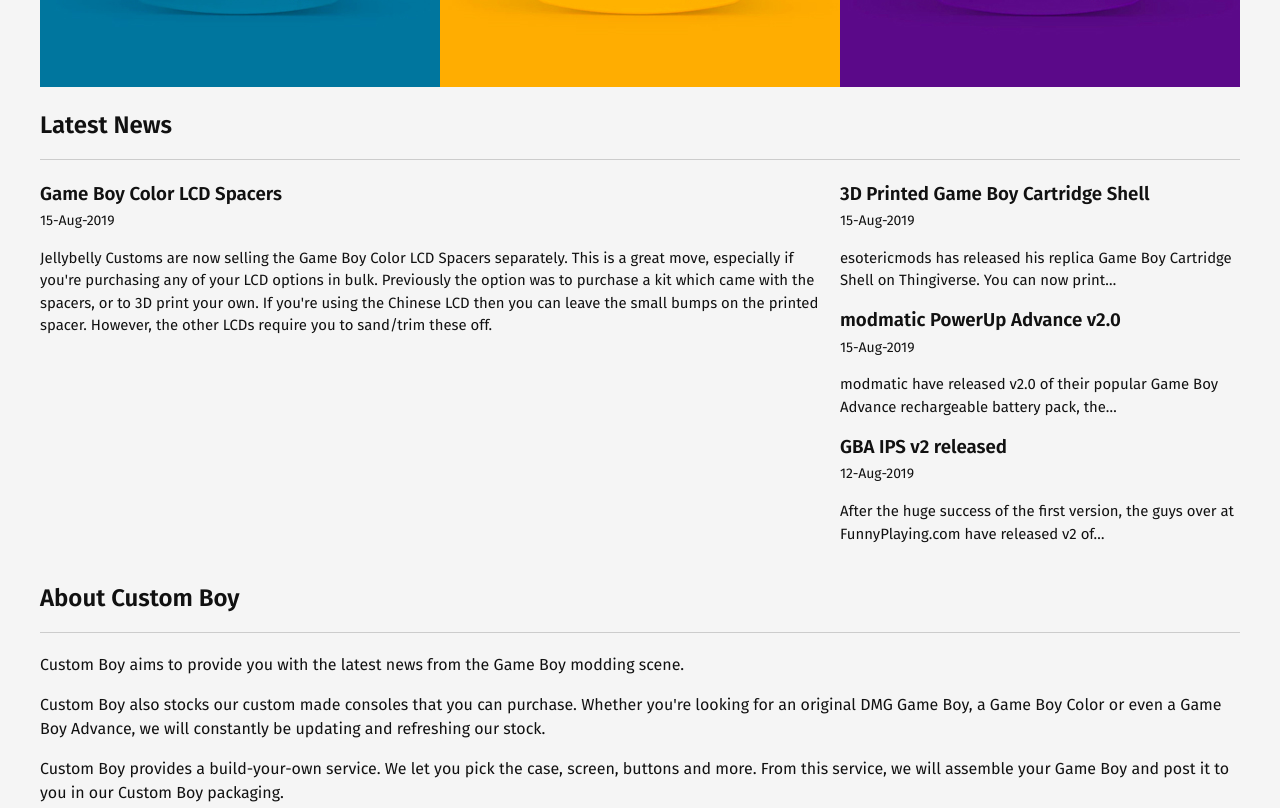
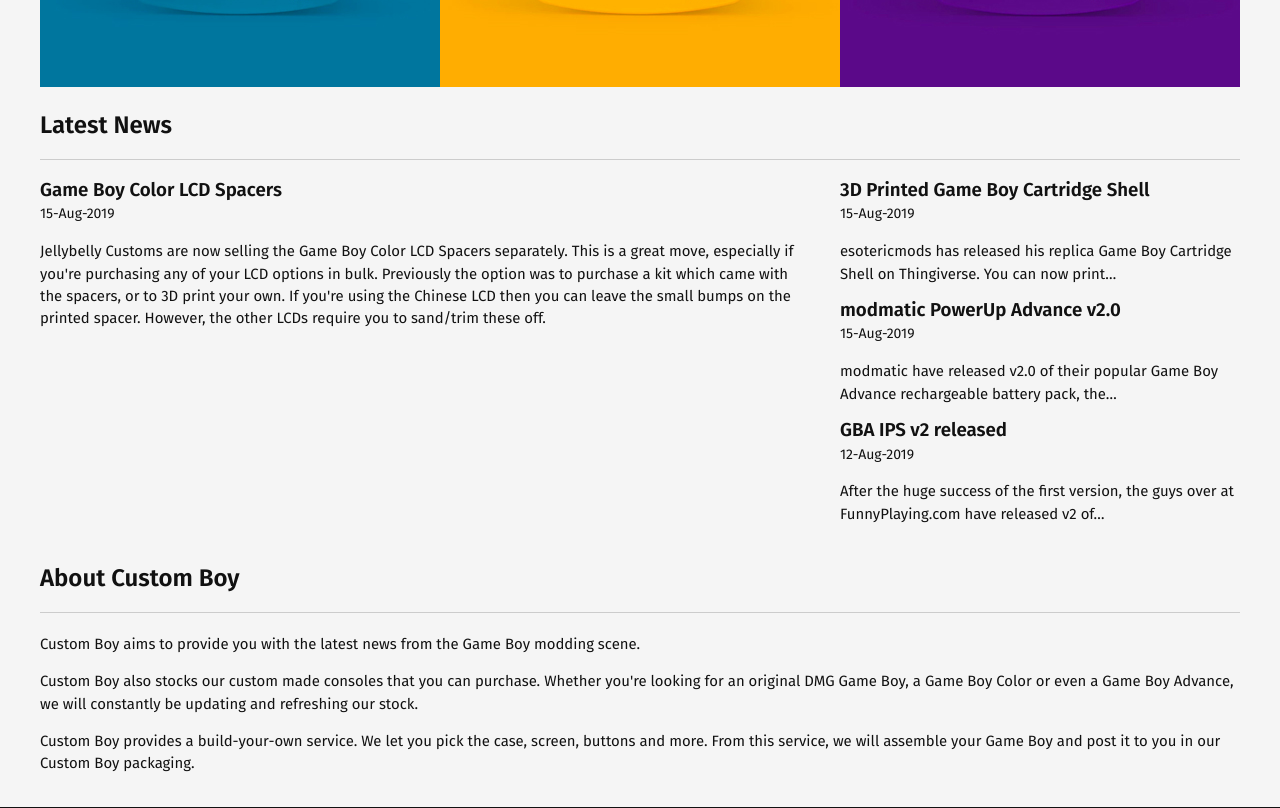
Before and after one commit to micppp/www.customboy.co.uk, a Gatsby site: page / in a window 1280 px wide. Shown: the part 536-1344 px from the top of the page. Built offline with nearby package versions, Linux system fonts and the light colour scheme; Gatsby itself is replaced by a stand-in of ours.

Commit message:
Adding 960 container, fixing font sizing and horizontal balance

```diff
--- /dev/null
+++ b/src/components/home/news-articles.js
@@ -0,0 +1,88 @@
+import React from "react";
+import { useStaticQuery, graphql, Link } from "gatsby";
+import Img from "gatsby-image";
+
+export default function NewsArticles() {
+  const { articles, firstArticle } = useStaticQuery(graphql`
+    query {
+      firstArticle: allMarkdownRemark(
+        filter: { fileAbsolutePath: { glob: "**/news/*.md" } }
+        sort: { order: DESC, fields: frontmatter___date }
+        limit: 1
+      ) {
+        nodes {
+          frontmatter {
+            title
+            date(formatString: "DD-MMM-YYYY")
+            path
+            image {
+              childImageSharp {
+                fluid(maxWidth: 784) {
+                  ...GatsbyImageSharpFluid_withWebp
+                }
+              }
+            }
+          }
+          excerpt(pruneLength: 500)
+        }
+      }
+
+      articles: allMarkdownRemark(
+        filter: { fileAbsolutePath: { glob: "**/news/*.md" } }
+        sort: { order: DESC, fields: frontmatter___date }
+        limit: 4
+        skip: 1
+      ) {
+        nodes {
+          frontmatter {
+            title
+            date(formatString: "DD-MMM-YYYY")
+            path
+          }
+          excerpt(pruneLength: 100)
+        }
+      }
+    }
+  `);
+
+  const { nodes } = articles;
+  const article = firstArticle.nodes[0];
+
+  return (
+    <section className="home-news">
+      <h2 className="home__h2">Latest News</h2>
+      <div class="home-news__articles">
+        <div className="home-news__article">
+          {article.frontmatter.image &&
+            article.frontmatter.image.childImageSharp.fluid && (
+              <Link to={article.frontmatter.path}>
+                <Img fluid={article.frontmatter.image.childImageSharp.fluid} />
+              </Link>
+            )}
+          <h3 className="home-news__h3">
+            <Link to={article.frontmatter.path}>
+              {article.frontmatter.title}
+            </Link>
+          </h3>
+          <time className="home-news__date" dateTime={article.frontmatter.date}>
+            {article.frontmatter.date}
+          </time>
+          <p className="home-news__p">{article.excerpt}</p>
+        </div>
+        <div>
+          {nodes.map(({ frontmatter, excerpt }) => (
+            <div className="home-news__article">
+              <h3 className="home-news__h3">
+                <Link to={frontmatter.path}>{frontmatter.title}</Link>
+              </h3>
+              <time className="home-news__date" dateTime={frontmatter.date}>
+                {frontmatter.date}
+              </time>
+              <p className="home-news__p">{excerpt}</p>
+            </div>
+          ))}
+        </div>
+      </div>
+    </section>
+  );
+}
--- a/src/components/utilities.css
+++ b/src/components/utilities.css
@@ -34,6 +34,10 @@
   .container {
     max-width: 1200px;
   }
+
+  .container--960 {
+    max-width: 960px;
+  }
 }
 
 @media only screen and (min-width: 1232px) {
--- a/src/css/index.css
+++ b/src/css/index.css
@@ -4,6 +4,7 @@
 }
 
 .home-news__h3 {
+  line-height: 1.15;
   margin: 0;
 }
 
@@ -11,14 +12,15 @@
   font-size: 0.875rem;
 }
 
-.home-news__p {
+.home-news__p,
+.home-about__p {
   font-size: 0.933rem;
 }
 
 @media only screen and (min-width: 768px) {
   .home-news__articles {
     display: grid;
-    grid-gap: 1rem;
+    grid-gap: 2.5rem;
     grid-template-columns: 2fr 400px;
   }
 
--- a/src/pages/about.js
+++ b/src/pages/about.js
@@ -18,7 +18,7 @@
 
   return (
     <Layout>
-      <div className="container">
+      <div className="container container--960">
         <h1>{frontmatter.title}</h1>
         <div
           dangerouslySetInnerHTML={{
--- a/src/pages/index.js
+++ b/src/pages/index.js
@@ -1,62 +1,24 @@
 import React from "react";
-import { useStaticQuery, graphql, Link } from "gatsby";
+import { useStaticQuery, graphql } from "gatsby";
 import Img from "gatsby-image";
 import Layout from "../components/layout";
 import SEO from "../components/seo";
+import NewsArticles from "../components/home/news-articles";
 import "../css/index.css";
 
 const IndexPage = () => {
-  const { file: hero, articles, firstArticle } = useStaticQuery(graphql`
+  const { file: hero } = useStaticQuery(graphql`
     query {
       file(absolutePath: { regex: "/hero.jpg/" }) {
         childImageSharp {
-          fluid(maxWidth: 1200) {
-            ...GatsbyImageSharpFluid
+          fluid(maxWidth: 1200, quality: 80) {
+            ...GatsbyImageSharpFluid_withWebp
             src
           }
         }
       }
-      firstArticle: allMarkdownRemark(
-        filter: { fileAbsolutePath: { glob: "**/news/*.md" } }
-        sort: { order: DESC, fields: frontmatter___date }
-        limit: 1
-      ) {
-        nodes {
-          frontmatter {
-            title
-            date(formatString: "DD-MMM-YYYY")
-            path
-            image {
-              childImageSharp {
-                fluid(maxWidth: 784) {
-                  ...GatsbyImageSharpFluid
-                }
-              }
-            }
-          }
-          excerpt(pruneLength: 500)
-        }
-      }
-      articles: allMarkdownRemark(
-        filter: { fileAbsolutePath: { glob: "**/news/*.md" } }
-        sort: { order: DESC, fields: frontmatter___date }
-        limit: 4
-        skip: 1
-      ) {
-        nodes {
-          frontmatter {
-            title
-            date(formatString: "DD-MMM-YYYY")
-            path
-          }
-          excerpt(pruneLength: 100)
-        }
-      }
     }
   `);
-
-  const { nodes } = articles;
-  const article = firstArticle.nodes[0];
 
   return (
     <Layout>
@@ -65,53 +27,24 @@
         <section className="home-hero">
           <Img fluid={hero.childImageSharp.fluid} />
         </section>
-        <section className="home-news">
-          <h2 className="home__h2">Latest News</h2>
-          <div class="home-news__articles">
-            <div className="home-news__article">
-              {article.frontmatter.image &&
-                article.frontmatter.image.childImageSharp.fluid && (
-                  <Link to={article.frontmatter.path}>
-                    <Img
-                      fluid={article.frontmatter.image.childImageSharp.fluid}
-                    />
-                  </Link>
-                )}
-              <h3 className="home-news__h3">
-                <Link to={article.frontmatter.path}>
-                  {article.frontmatter.title}
-                </Link>
-              </h3>
-              <time
-                className="home-news__date"
-                dateTime={article.frontmatter.date}
-              >
-                {article.frontmatter.date}
-              </time>
-              <p className="home-news__p">{article.excerpt}</p>
-            </div>
-            <div>
-              {nodes.map(({ frontmatter, excerpt }) => (
-                <div className="home-news__article">
-                  <h3 className="home-news__h3">
-                    <Link to={frontmatter.path}>{frontmatter.title}</Link>
-                  </h3>
-                  <time className="home-news__date" dateTime={frontmatter.date}>
-                    {frontmatter.date}
-                  </time>
-                  <p className="home-news__p">{excerpt}</p>
-                </div>
-              ))}
-            </div>
-          </div>
-        </section>
+        <NewsArticles />
         <section className="home-about">
           <h2 className="home__h2">About Custom Boy</h2>
-          <p>Custom Boy aims to provide you with the latest news from the Game Boy modding scene.</p>
-          <p>
-            Custom Boy also stocks our custom made consoles that you can purchase. Whether you're looking for an original DMG Game Boy, a Game Boy Color or even a Game Boy Advance, we will constantly be updating and refreshing our stock.
+          <p className="home-about__p">
+            Custom Boy aims to provide you with the latest news from the Game
+            Boy modding scene.
           </p>
-          <p>Custom Boy provides a build-your-own service. We let you pick the case, screen, buttons and more. From this service, we will assemble your Game Boy and post it to you in our Custom Boy packaging.</p>
+          <p className="home-about__p">
+            Custom Boy also stocks our custom made consoles that you can
+            purchase. Whether you're looking for an original DMG Game Boy, a
+            Game Boy Color or even a Game Boy Advance, we will constantly be
+            updating and refreshing our stock.
+          </p>
+          <p className="home-about__p">
+            Custom Boy provides a build-your-own service. We let you pick the
+            case, screen, buttons and more. From this service, we will assemble
+            your Game Boy and post it to you in our Custom Boy packaging.
+          </p>
         </section>
       </div>
     </Layout>
--- a/src/templates/newsTemplate.js
+++ b/src/templates/newsTemplate.js
@@ -11,7 +11,7 @@
   return (
     <Layout>
       <SEO title={frontmatter.title} />
-      <div className="container">
+      <div className="container container--960">
         <div className="news-item">
           <h1 className="news-item__h1">{frontmatter.title}</h1>
           <time className="news-item__date" datetime={frontmatter.date}>
@@ -43,8 +43,8 @@
         title
         image {
           childImageSharp {
-            fluid(maxWidth: 1200) {
-              ...GatsbyImageSharpFluid
+            fluid(maxWidth: 1200, quality: 80) {
+              ...GatsbyImageSharpFluid_withWebp
               srcWebp
             }
           }
```
Also changed, not shown: src/css/news.css (+11 -2 lines), src/pages/news.js (+29 -4 lines).
